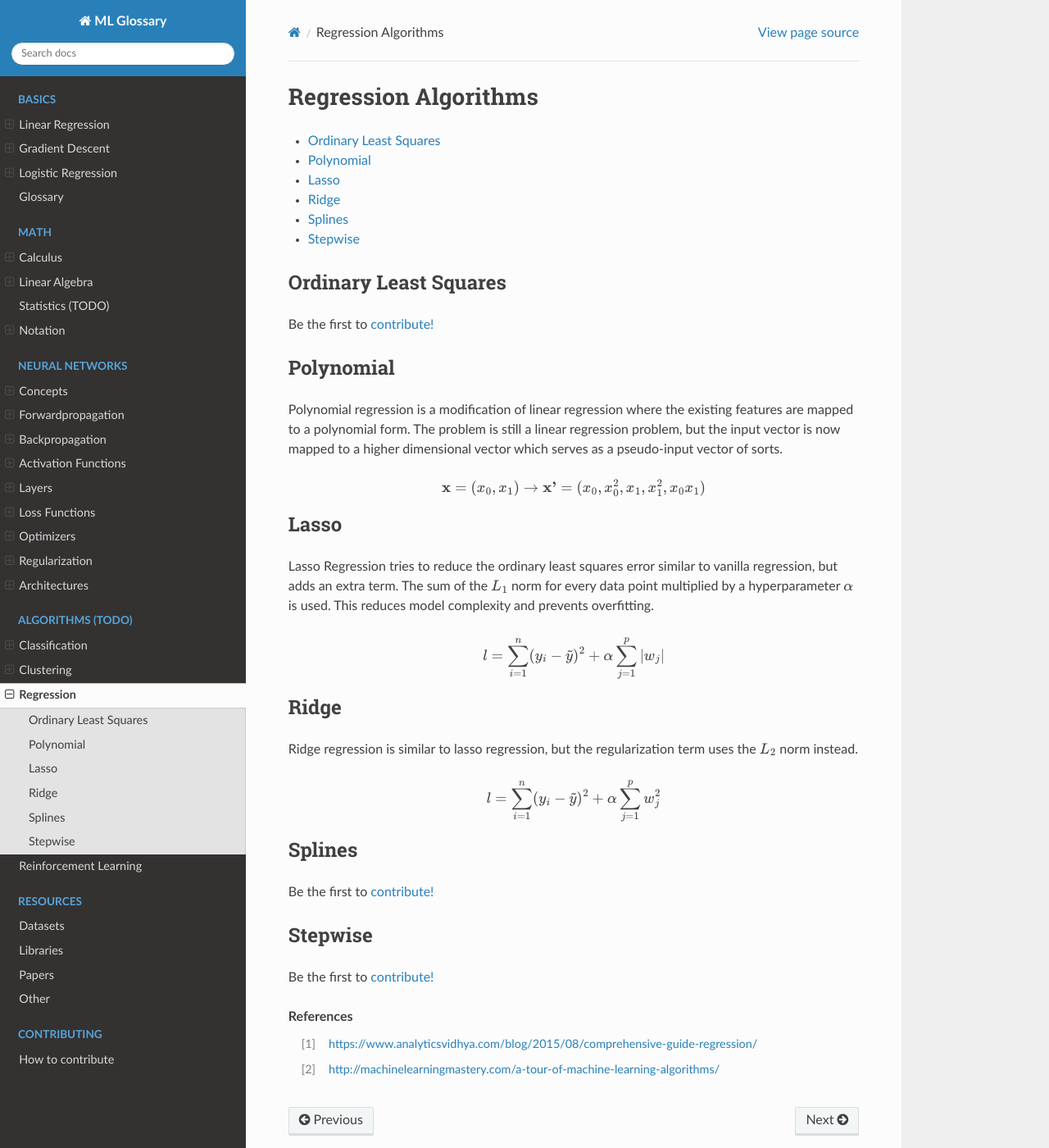
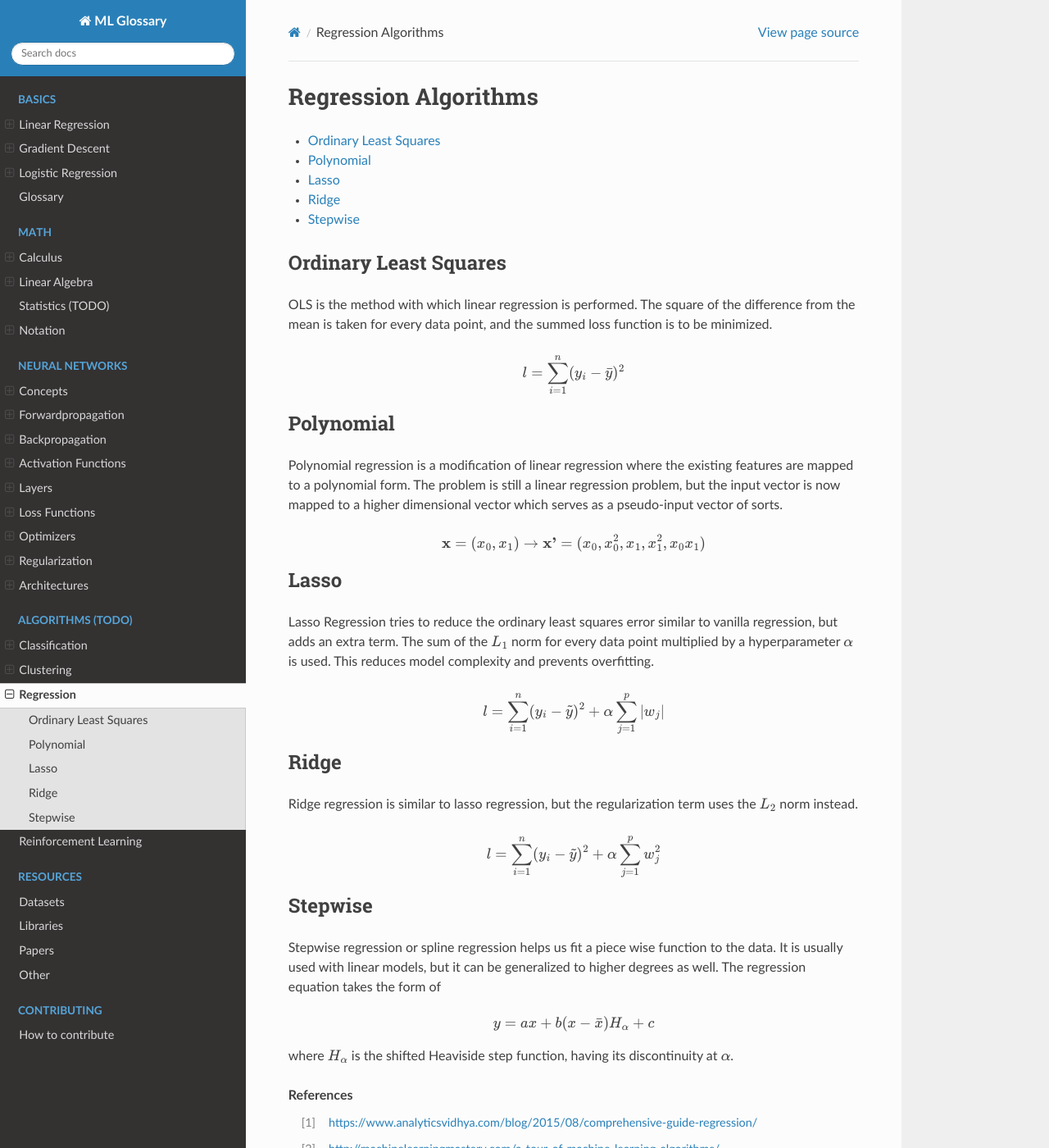
Before and after one commit to bfortuner/ml-glossary, a Sphinx documentation site: the page built from docs/regression_algos.rst, in a window 1280 px wide and 1400 px high. Shown: the whole window at 82% size. Built offline with Sphinx 7.4.7 and the Read the Docs theme 2.0.0, drawn with Linux system fonts in a browser that asks for light colours; pages that are not in the unit, such as notebooks, are missing from menus.

Commit message:
added more theory to regression page (#118)
* added content for regression
* completed regression theory

```diff
--- a/docs/regression_algos.rst
+++ b/docs/regression_algos.rst
@@ -10,7 +10,11 @@ Regression Algorithms
 Ordinary Least Squares
 ======================
 
-Be the first to `contribute! <https://github.com/bfortuner/ml-cheatsheet>`__
+OLS is the method with which linear regression is performed. The square of the difference from the mean is taken for every data point, and the summed loss function is to be minimized.
+
+.. math::
+    l = \sum_{i=1}^n (y_i - \bar{y})^2
+
 
 
 Polynomial
@@ -43,17 +47,16 @@ Ridge regression is similar to lasso regression, but the regularization term use
     l = \sum_{i=1}^n (y_i - \tilde{y})^2 + \alpha \sum_{j=1}^p w^2_j
 
 
-Splines
-=======
-
-Be the first to `contribute! <https://github.com/bfortuner/ml-cheatsheet>`__
-
 
 Stepwise
 ========
 
-Be the first to `contribute! <https://github.com/bfortuner/ml-cheatsheet>`__
+Stepwise regression or spline regression helps us fit a piece wise function to the data. It is usually used with linear models, but it can be generalized to higher degrees as well. The regression equation takes the form of
 
+.. math::
+    y = ax + b(x-\bar{x})H_{\alpha}+c
+
+where :math:`H_{\alpha}` is the shifted Heaviside step function, having its discontinuity at :math:`\alpha`.
 
 
 .. rubric:: References
```
